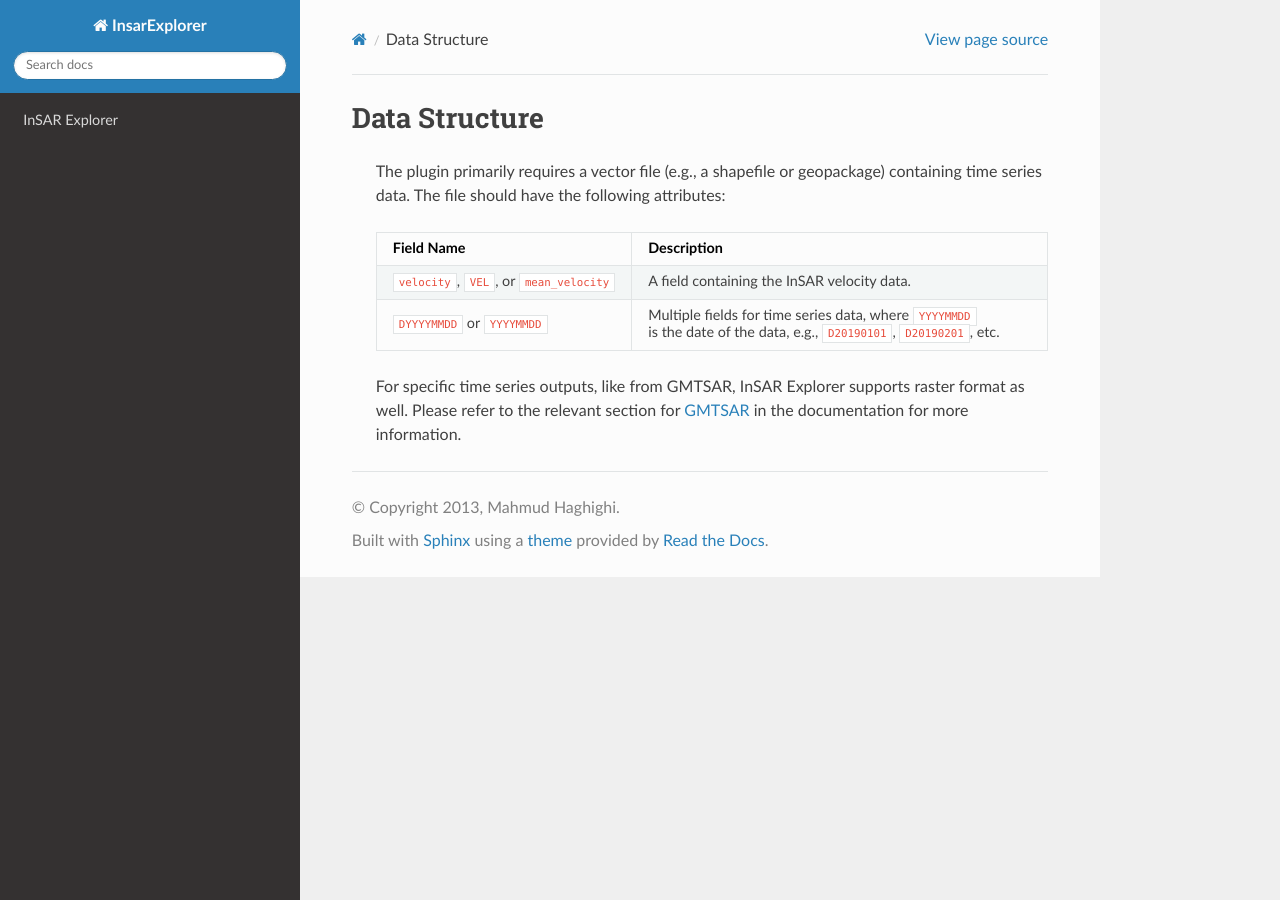
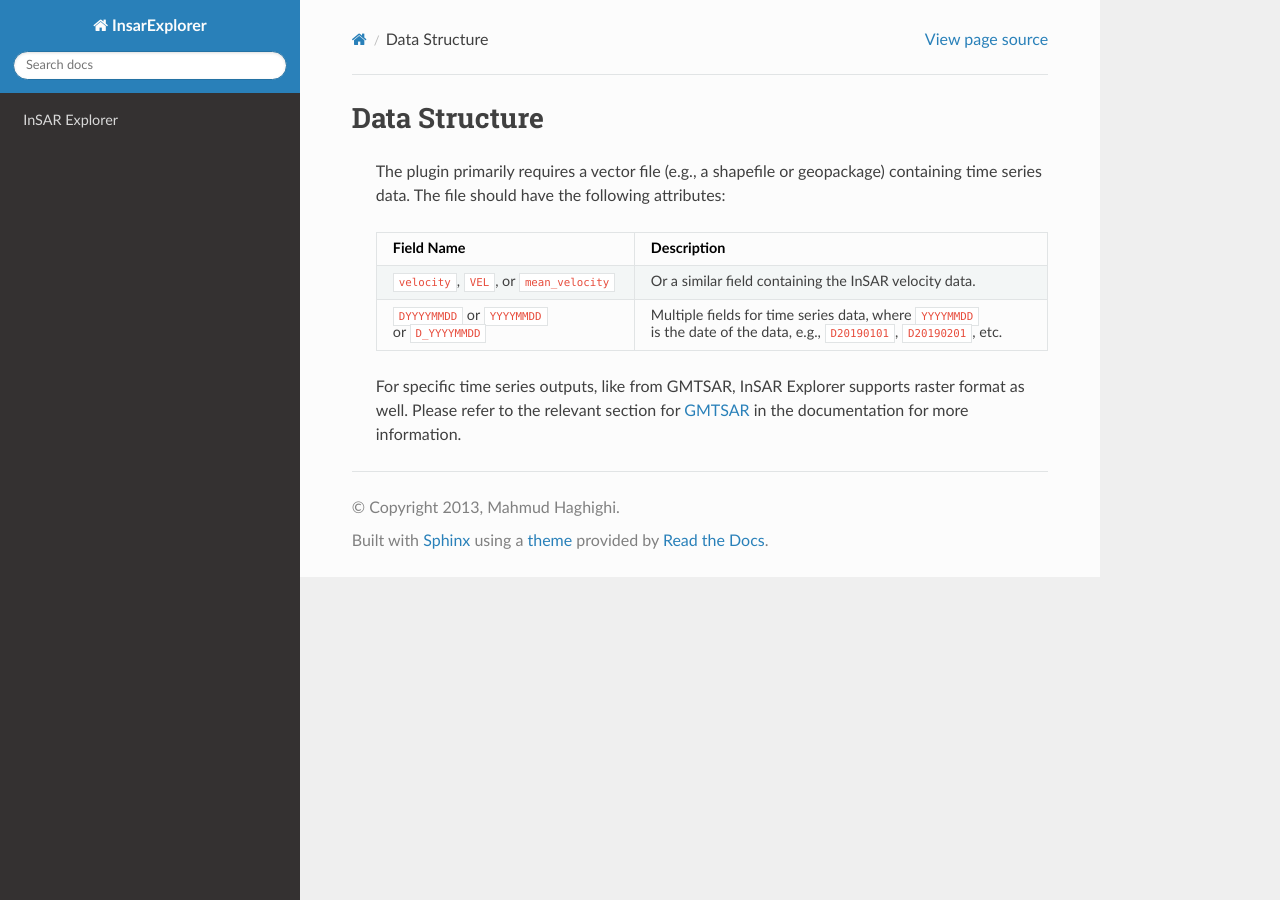
Before and after one commit to luhipi/insar-explorer, a Sphinx documentation site: the page built from help/source/data_structure.rst, in a window 1280 px wide. Built offline with Sphinx 7.4.7 and the Read the Docs theme 3.1.0, drawn with Linux system fonts in a browser that asks for light colours; formulas are drawn with MathJax 3.

Commit message:
update data_structure.rst to include D_YYYYMMDD support

```diff
--- a/help/source/data_structure.rst
+++ b/help/source/data_structure.rst
@@ -9,8 +9,8 @@ Data Structure
        * - Field Name
          - Description
        * - ``velocity``, ``VEL``, or ``mean_velocity``
-         - A field containing the InSAR velocity data.
-       * - ``DYYYYMMDD`` or ``YYYYMMDD``
+         - Or a similar field containing the InSAR velocity data.
+       * - ``DYYYYMMDD`` or ``YYYYMMDD`` or ``D_YYYYMMDD``
          - Multiple fields for time series data, where ``YYYYMMDD`` is the date of the data, e.g., ``D20190101``, ``D20190201``, etc.
 
     For specific time series outputs, like from GMTSAR, InSAR Explorer supports raster format as well.
```
